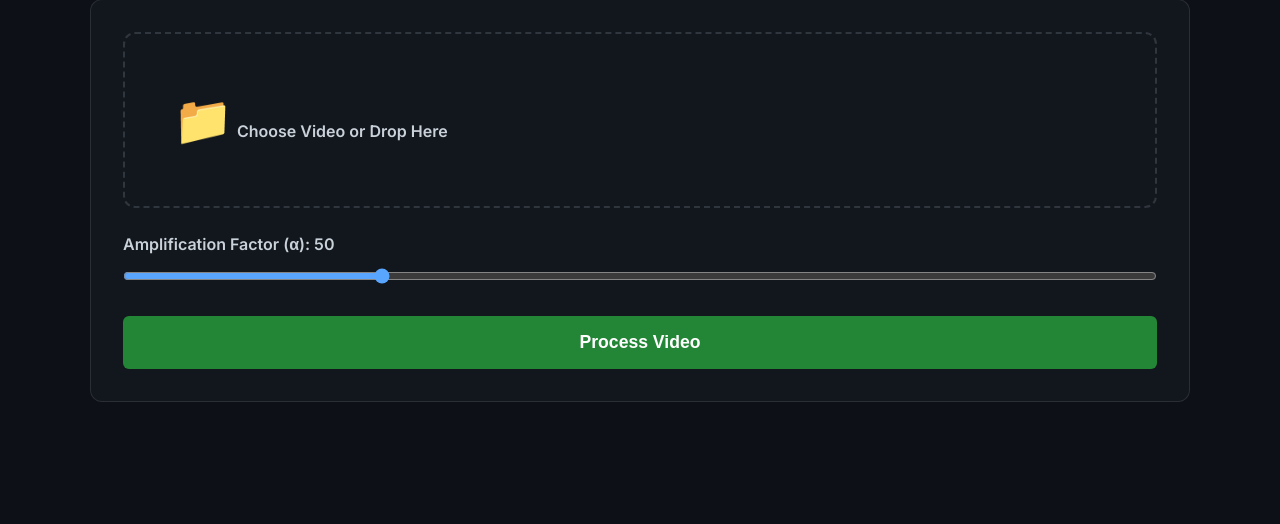
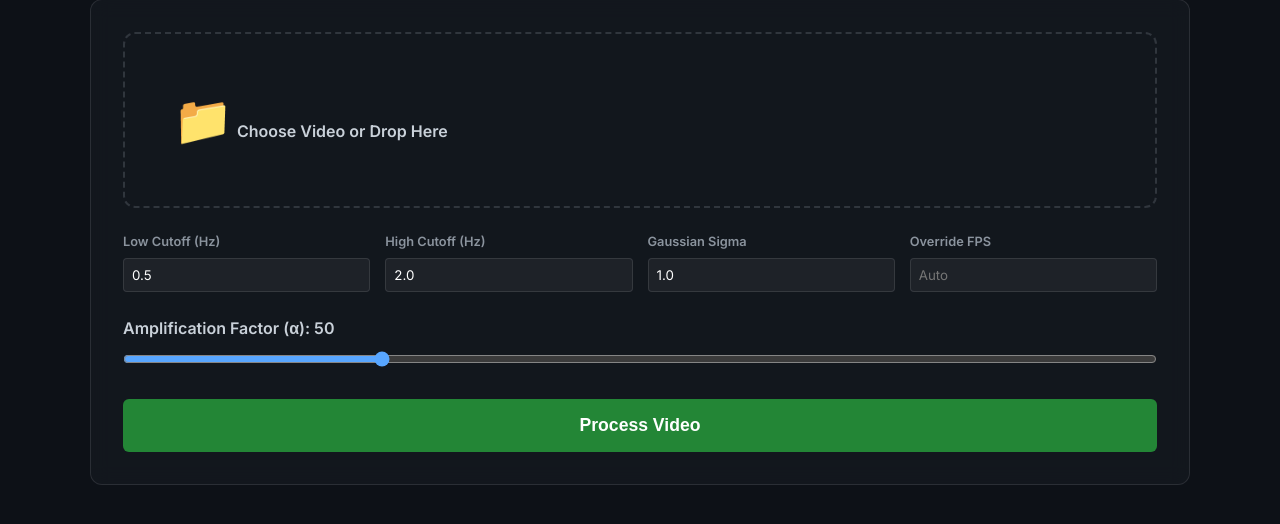
Before and after one commit to naminduranathunga/cuda-1d-motion-amplification, a Flask app: page / in a window 1280 px wide. Shown: the part 179-703 px from the top of the page. Run offline with Flask 3, Linux system fonts and the light colour scheme; parts of the project's set-up code (start-up, migrations or seed data) failed here and were passed over.

```diff
--- a/CMakeLists.txt
+++ b/CMakeLists.txt
@@ -12,6 +12,8 @@ add_library(motion_amp SHARED
     src/amplify.cu
     src/histogram.cu
     src/wrapper.cpp
+    # Tex2D versions
+    src/gaussian_blur_tex2d.cu
 )
 
 # Target properties
--- a/python/server.py
+++ b/python/server.py
@@ -29,6 +29,14 @@ def upload_file():
 
     file = request.files['video']
     alpha = float(request.form.get('alpha', 50.0))
+    sigma = float(request.form.get('sigma', 1.0))
+    low_freq = float(request.form.get('low_freq', 0.5))
+    high_freq = float(request.form.get('high_freq', 2.0))
+    fps = request.form.get('fps')
+    if fps:
+        fps = float(fps)
+    else:
+        fps = None
 
     if file.filename == '':
         return jsonify({'error': 'No selected file'}), 400
@@ -42,7 +50,7 @@ def upload_file():
 
     # Process the video
     try:
-        metrics = process_video(input_path, output_path, alpha)
+        metrics = process_video(input_path, output_path, alpha, sigma, low_freq, high_freq, fps)
 
         # Transcode BOTH to H.264 for web compatibility
         import imageio_ffmpeg
@@ -116,5 +124,68 @@ def get_roi_histogram():
 
     return jsonify({'histogram': hist.tolist()})
 
+@app.route('/frequency_spectrum', methods=['POST'])
+def get_frequency_spectrum():
+    data = request.json
+    video_path = data.get('video_path')
+    roi = data.get('roi') # {x1, y1, x2, y2}
+
+    if video_path.startswith('/uploads/'):
+        video_path = os.path.join(UPLOAD_FOLDER, video_path.replace('/uploads/', ''))
+    elif video_path.startswith('/processed/'):
+        video_path = os.path.join(PROCESSED_FOLDER, video_path.replace('/processed/', ''))
+
+    if not os.path.exists(video_path):
+        return jsonify({'error': 'Video not found'}), 404
+
+    cap = cv2.VideoCapture(video_path)
+    fps = cap.get(cv2.CAP_PROP_FPS)
+
+    intensities = []
+
+    # Sample every frame for the first 10 seconds or total duration to get a spectrum
+    # For performance, maybe limit to 300 frames (~10s at 30fps)
+    frame_count = 0
+    max_frames = 300
+
+    while cap.isOpened() and frame_count < max_frames:
+        ret, frame = cap.read()
+        if not ret:
+            break
+
+        gray = cv2.cvtColor(frame, cv2.COLOR_BGR2GRAY)
+        # Crop to ROI
+        x1, y1, x2, y2 = int(roi['x1']), int(roi['y1']), int(roi['x2']), int(roi['y2'])
+        # Ensure ROI is within bounds
+        h, w = gray.shape
+        x1, x2 = max(0, x1), min(w, x2)
+        y1, y2 = max(0, y1), min(h, y2)
+
+        if x2 > x1 and y2 > y1:
+            roi_slice = gray[y1:y2, x1:x2]
+            avg_intensity = np.mean(roi_slice)
+            intensities.append(avg_intensity)
+
+        frame_count += 1
+
+    cap.release()
+
+    if not intensities:
+        return jsonify({'error': 'No data for ROI'}), 400
+
+    # Compute FFT
+    n = len(intensities)
+    # Detrend
+    intensities = np.array(intensities) - np.mean(intensities)
+    fft_vals = np.fft.rfft(intensities)
+    fft_freqs = np.fft.rfftfreq(n, d=1.0/fps)
+
+    magnitudes = np.abs(fft_vals)
+
+    return jsonify({
+        'frequencies': fft_freqs.tolist(),
+        'magnitudes': magnitudes.tolist()
+    })
+
 if __name__ == '__main__':
     app.run(host='0.0.0.0', port=5000, debug=True)
--- a/python/static/script.js
+++ b/python/static/script.js
@@ -47,6 +47,41 @@ document.addEventListener('DOMContentLoaded', () => {
         }
     });
 
+    // Initialize Frequency Spectrum Chart
+    const freqCanvas = document.getElementById('frequency-chart');
+    const freqChart = new Chart(freqCanvas, {
+        type: 'line',
+        data: {
+            labels: [],
+            datasets: [{
+                label: 'Magnitude',
+                data: [],
+                backgroundColor: 'rgba(46, 160, 67, 0.3)',
+                borderColor: 'rgba(46, 160, 67, 1)',
+                borderWidth: 2,
+                fill: true,
+                pointRadius: 0
+            }]
+        },
+        options: {
+            responsive: true,
+            maintainAspectRatio: false,
+            scales: {
+                y: {
+                    beginAtZero: true,
+                    grid: { color: 'rgba(255, 255, 255, 0.1)' },
+                    title: { display: true, text: 'Magnitude', color: '#8b949e' }
+                },
+                x: {
+                    grid: { color: 'rgba(255, 255, 255, 0.1)' },
+                    title: { display: true, text: 'Frequency (Hz)', color: '#8b949e' }
+                }
+            },
+            plugins: { legend: { display: false } },
+            animation: false
+        }
+    });
+
     // ROI Drawing
     const drawRoi = () => {
         roiCanvas.width = inputPlayer.clientWidth;
@@ -74,8 +109,27 @@ document.addEventListener('DOMContentLoaded', () => {
         drawRoi();
     });
 
-    roiCanvas.addEventListener('mouseup', () => {
+    const getMappedRoi = () => {
+        const videoW = inputPlayer.videoWidth;
+        const videoH = inputPlayer.videoHeight;
+        const canvasW = roiCanvas.width;
+        const canvasH = roiCanvas.height;
+        if (videoW === 0 || canvasW === 0) return null;
+
+        const scaleX = videoW / canvasW;
+        const scaleY = videoH / canvasH;
+
+        return {
+            x1: Math.floor(Math.min(roi.x1, roi.x2) * scaleX),
+            y1: Math.floor(Math.min(roi.y1, roi.y2) * scaleY),
+            x2: Math.floor(Math.max(roi.x1, roi.x2) * scaleX),
+            y2: Math.floor(Math.max(roi.y1, roi.y2) * scaleY)
+        };
+    };
+
+    roiCanvas.addEventListener('mouseup', async () => {
         isSelecting = false;
+        updateFrequencySpectrum();
     });
 
     window.addEventListener('resize', drawRoi);
@@ -84,24 +138,8 @@ document.addEventListener('DOMContentLoaded', () => {
     // Update Histogram from Server
     const updateHistogram = async () => {
         if (!currentInputUrl || isSelecting) return;
-
-        // Map ROI from canvas coordinates to video coordinates
-        const videoW = inputPlayer.videoWidth;
-        const videoH = inputPlayer.videoHeight;
-        const canvasW = roiCanvas.width;
-        const canvasH = roiCanvas.height;
-
-        if (videoW === 0 || canvasW === 0) return;
-
-        const scaleX = videoW / canvasW;
-        const scaleY = videoH / canvasH;
-
-        const mappedRoi = {
-            x1: Math.floor(Math.min(roi.x1, roi.x2) * scaleX),
-            y1: Math.floor(Math.min(roi.y1, roi.y2) * scaleY),
-            x2: Math.floor(Math.max(roi.x1, roi.x2) * scaleX),
-            y2: Math.floor(Math.max(roi.y1, roi.y2) * scaleY)
-        };
+        const mappedRoi = getMappedRoi();
+        if (!mappedRoi) return;
 
         try {
             const response = await fetch('/histogram', {
@@ -121,6 +159,29 @@ document.addEventListener('DOMContentLoaded', () => {
         } catch (e) { console.error(e); }
     };
 
+    const updateFrequencySpectrum = async () => {
+        if (!currentInputUrl || isSelecting) return;
+        const mappedRoi = getMappedRoi();
+        if (!mappedRoi) return;
+
+        try {
+            const response = await fetch('/frequency_spectrum', {
+                method: 'POST',
+                headers: { 'Content-Type': 'application/json' },
+                body: JSON.stringify({
+                    video_path: currentInputUrl,
+                    roi: mappedRoi
+                })
+            });
+            const data = await response.json();
+            if (data.frequencies) {
+                freqChart.data.labels = data.frequencies.map(f => f.toFixed(2));
+                freqChart.data.datasets[0].data = data.magnitudes;
+                freqChart.update();
+            }
+        } catch (e) { console.error(e); }
+    };
+
     setInterval(updateHistogram, 500); // Update twice per second
 
     // Handle form submission
@@ -130,9 +191,7 @@ document.addEventListener('DOMContentLoaded', () => {
         const file = videoInput.files[0];
         if (!file) return;
 
-        const formData = new FormData();
-        formData.append('video', file);
-        formData.append('alpha', alphaRange.value);
+        const formData = new FormData(uploadForm);
 
         // UI state: processing
         processBtn.disabled = true;
@@ -163,7 +222,10 @@ document.addEventListener('DOMContentLoaded', () => {
 
                 // Reset state
                 resultsSection.classList.remove('hidden');
-                setTimeout(drawRoi, 500);
+                setTimeout(() => {
+                    drawRoi();
+                    updateFrequencySpectrum();
+                }, 500);
             } else {
                 alert(`Error: ${data.error}`);
             }
--- a/python/static/style.css
+++ b/python/static/style.css
@@ -219,15 +219,46 @@ video {
     display: block;
 }
 
-.analysis-container {
-    padding: 1.5rem;
-    margin-bottom: 2rem;
+.grid-param {
+    display: grid;
+    grid-template-columns: 1fr 1fr 1fr 1fr;
+    gap: 15px;
 }
 
-.analysis-container h3 {
-    margin-bottom: 1rem;
+.input-item label {
+    display: block;
+    font-size: 0.8rem;
+    margin-bottom: 5px !important;
+    color: var(--text-muted);
+}
+
+.input-item input {
+    width: 100%;
+    padding: 8px;
+    background: rgba(255, 255, 255, 0.05);
+    border: 1px solid rgba(255, 255, 255, 0.1);
+    border-radius: 4px;
+    color: white;
+    font-family: inherit;
+}
+
+.analysis-grid {
+    display: grid;
+    grid-template-columns: 1fr 1fr;
+    gap: 20px;
+    margin-top: 20px;
+}
+
+.analysis-card {
+    padding: 20px;
+    border-radius: 12px;
+}
+
+.analysis-card h3 {
+    margin-top: 0;
+    margin-bottom: 15px;
+    font-size: 1rem;
     color: var(--primary-color);
-    font-size: 1.1rem;
 }
 
 .chart-wrapper {
--- a/python/templates/index.html
+++ b/python/templates/index.html
@@ -28,6 +28,24 @@
                                 <input type="file" id="video-upload" name="video" accept="video/*" required>
                             </label>
                             <div id="file-name" class="file-name"></div>
+                        </div>
+                        <div class="form-group grid-param">
+                            <div class="input-item">
+                                <label for="low-freq">Low Cutoff (Hz)</label>
+                                <input type="number" id="low-freq" name="low_freq" step="0.1" value="0.5">
+                            </div>
+                            <div class="input-item">
+                                <label for="high-freq">High Cutoff (Hz)</label>
+                                <input type="number" id="high-freq" name="high_freq" step="0.1" value="2.0">
+                            </div>
+                            <div class="input-item">
+                                <label for="sigma-val">Gaussian Sigma</label>
+                                <input type="number" id="sigma-val" name="sigma" step="0.1" value="1.0">
+                            </div>
+                            <div class="input-item">
+                                <label for="user-fps">Override FPS</label>
+                                <input type="number" id="user-fps" name="fps" step="0.01" placeholder="Auto">
+                            </div>
                         </div>
                         <div class="form-group">
                             <label for="alpha-range">Amplification Factor (α): <span id="alpha-val">50</span></label>
@@ -87,10 +105,18 @@
                     </div>
                 </div>
 
-                <div class="analysis-container glass">
-                    <h3>ROI Intensity Histogram</h3>
-                    <div class="chart-wrapper">
-                        <canvas id="histogram-chart"></canvas>
+                <div class="analysis-grid">
+                    <div class="analysis-card glass">
+                        <h3>ROI Intensity Histogram</h3>
+                        <div class="chart-wrapper">
+                            <canvas id="histogram-chart"></canvas>
+                        </div>
+                    </div>
+                    <div class="analysis-card glass">
+                        <h3>Frequency Spectrum (Hz)</h3>
+                        <div class="chart-wrapper">
+                            <canvas id="frequency-chart"></canvas>
+                        </div>
                     </div>
                 </div>
 
```
Also changed, not shown: data.txt (added, +41 -0 lines), python/main.py (+19 -1 lines), 5 other files.
